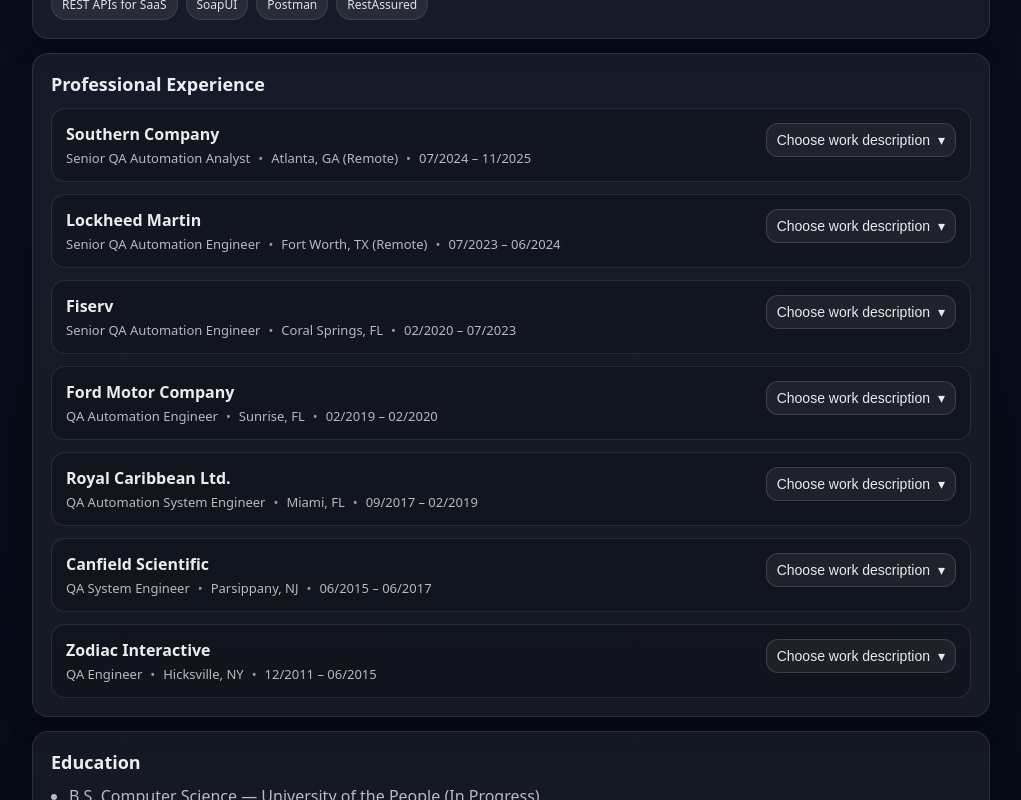
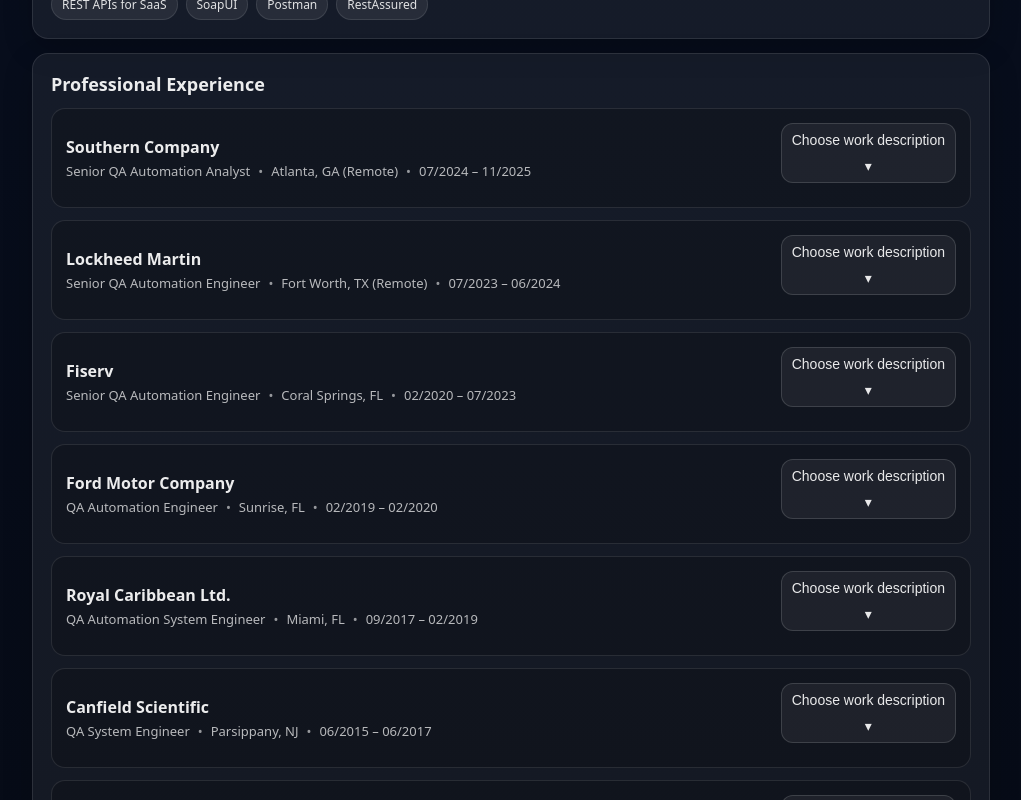
Before and after one commit to alexbashchuk/alexbashchuk.github.io, a React (Vite) app: page /#/ in a window 1280 px wide. Shown: the part 1140-1940 px from the top of the page, without its empty margins (129-1150 px from the left). Built offline with nearby package versions, Linux system fonts and the light colour scheme.

Commit message:
Publish CSS changes

```diff
--- a/src/pages/Home.css
+++ b/src/pages/Home.css
@@ -138,7 +138,8 @@
   border-radius: 12px;
   font-size: 14px;
   display: inline-flex;
-  gap: 8px;
+  flex-direction: column;
+  gap: 10px;
   margin-bottom: 10px;
   align-items: center;
   transition: transform 0.06s ease-in-out;
@@ -153,6 +154,7 @@
   border-radius: 8px;
   font-size: 12px;
   display: inline-flex;
+  flex-direction: column;
   gap: 10px;
   justify-content: center;
   margin-right: 10px;
@@ -293,7 +295,7 @@
     row-gap: 6px;
   }
 
-  /* Remove dot separators when wrapping (looks cleaner) */
+  /* Remove dot separators when wrapping */
   .expDot {
     display: none;
   }
```
